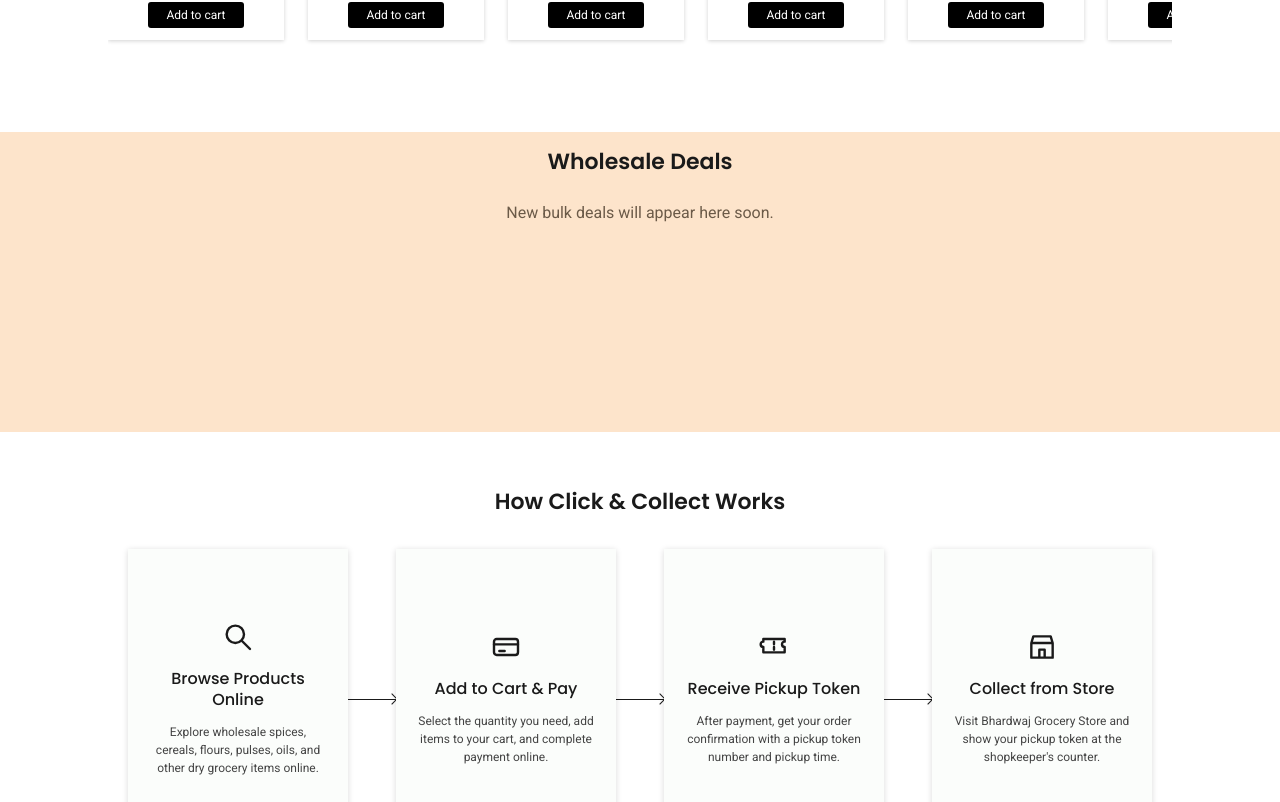
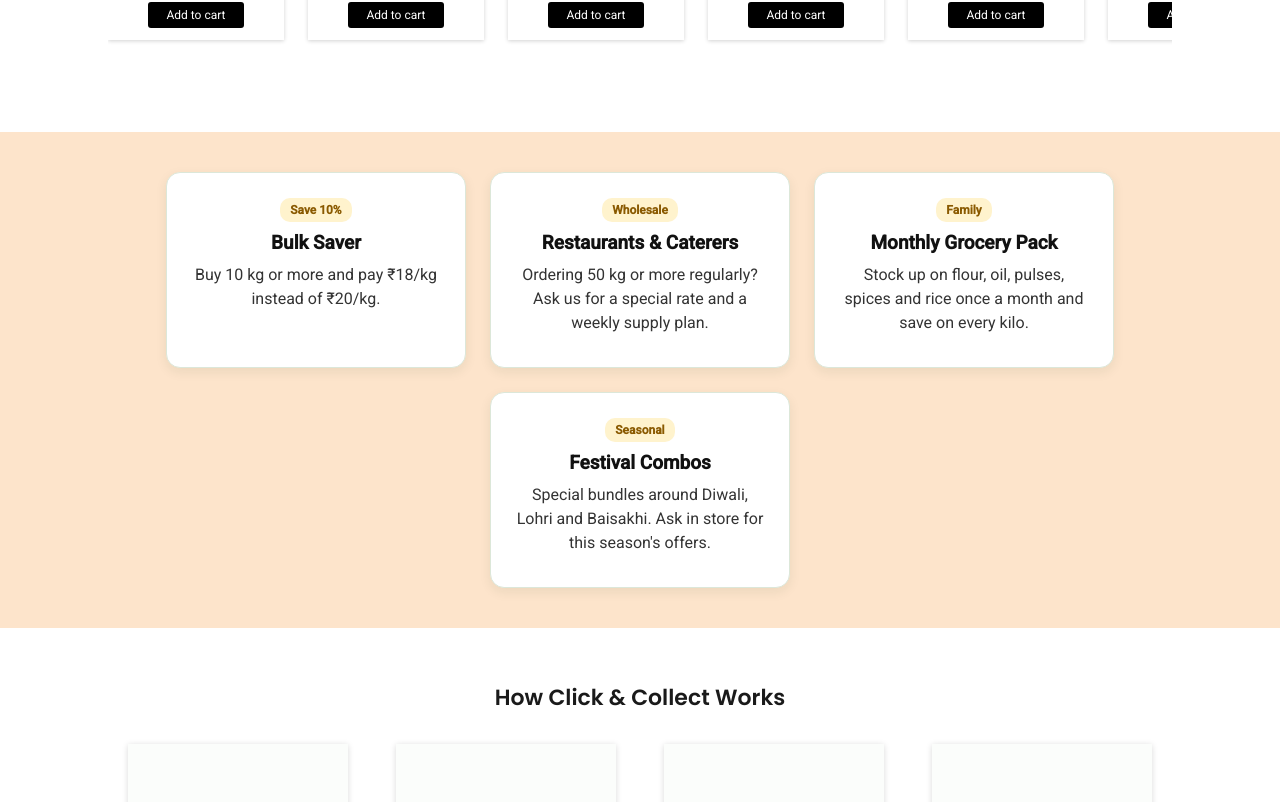
Before and after one commit to thinleyjamtsho77/bhardwajstore, a React (Vite) app in the folder client/: page / in a window 1280 px wide. Shown: the part 1538-2340 px from the top of the page. Built offline with nearby package versions, Linux system fonts and the light colour scheme; no server answers.

Commit message:
Thinley/Fixed Homepage deals section

```diff
--- a/client/src/assets/styles/home.css
+++ b/client/src/assets/styles/home.css
@@ -171,6 +171,31 @@
 .home-deals .home-title { margin-bottom: 24px; }
 .home-deals__empty { margin: 0; text-align: center; color: #6b5a48; }
 
+.home-deals {
+  padding: 40px 20px;
+}
+
+.home-deals .sv-grid {
+  display: flex;
+  flex-wrap: wrap;
+  justify-content: center;
+  gap: 24px;
+  max-width: 1100px;
+  margin: 0 auto;
+}
+
+.home-deals .sv-card {
+  box-sizing: border-box;
+  flex: 0 1 300px;
+  min-width: 0;
+  padding: 24px;
+  border: 1px solid #dce7d9;
+  border-radius: 14px;
+  background-color: #fff;
+  text-align: center;
+  box-shadow: 0 4px 12px rgba(25, 69, 28, 0.08);
+}
+
 /* Steps */
 .home-steps {
   display: flex;
--- a/client/src/components/footer.jsx
+++ b/client/src/components/footer.jsx
@@ -10,7 +10,7 @@ import "../assets/styles/footer.css";
 
 const QUICK_LINKS = [
   { label: "Categories", to: "/categories" },
-  { label: "Deals", to: "/deals" },
+  { label: "Services", to: "/services" },
   { label: "FAQs", to: "/faqs" },
   { label: "About Us", to: "/about" },
 ];
@@ -27,7 +27,7 @@ const STORE = {
   address: "Amritsar, Punjab, India",
   phone: "+91 xxxx-nnnnnn",
   email: "info@bhardwaj.hotmail.com",
-  hours: "Mon - Sun 10:00 AM - 9:00 PM",
+  hours: "Mon - Sun 07:00 AM - 11:00 PM",
 };
 const SOCIAL = {
   facebook: "https://facebook.com/",
--- a/client/src/components/navbar.jsx
+++ b/client/src/components/navbar.jsx
@@ -7,7 +7,7 @@ import "../assets/styles/navbar.css";
 const NAV_ITEMS = [
   { label: "Home", to: "/" },
   { label: "Categories", to: "/categories" },
-  { label: "Deals", to: "/deals" },
+  { label: "Services", to: "/services" },
   { label: "FAQs", to: "/faqs" },
 ];
 
@@ -32,15 +32,6 @@ function BasketIcon() {
   );
 }
 
-/**
- * Shared site header.
- *
- * Props (all optional):
- *  - cartCount: number shown as a badge on the basket
- *  - onSearch: called when the search icon is clicked
- *
- * Auth state comes from useAuth(), so this must render inside <AuthProvider>.
- */
 
 function getInitials(name) {
   const parts = (name || "").trim().split(/\s+/).filter(Boolean);
--- a/client/src/pages/HomePage.jsx
+++ b/client/src/pages/HomePage.jsx
@@ -15,7 +15,14 @@ const CATEGORIES = [
   { slug: "dry-fruits-nuts", name: "Dry Fruits & Nuts", image: categories_img("nuts.png") },
 ];
 
-// Placeholder data until the best-sellers API exists
+const DEALS = [
+  { tag: "Save 10%", title: "Bulk Saver", text: "Buy 10 kg or more and pay ₹18/kg instead of ₹20/kg." },
+  { tag: "Wholesale", title: "Restaurants & Caterers", text: "Ordering 50 kg or more regularly? Ask us for a special rate and a weekly supply plan." },
+  { tag: "Family", title: "Monthly Grocery Pack", text: "Stock up on flour, oil, pulses, spices and rice once a month and save on every kilo." },
+  { tag: "Seasonal", title: "Festival Combos", text: "Special bundles around Diwali, Lohri and Baisakhi. Ask in store for this season's offers." },
+];
+
+
 const BEST_SELLERS = Array.from({ length: 8 }, (_, i) => ({
   id: i + 1,
   name: "Cumin seeds (Jeera)",
@@ -101,7 +108,7 @@ export default function Home() {
             Order quality Indian staples in bulk at fair prices and collect your
             order from Bhardwaj Grocery Store.
           </p>
-          <Link to="/categories" className="home-btn">View Products</Link>
+          <Link to="/products" className="home-btn">View Products</Link>
         </div>
       </section>
 
@@ -124,7 +131,7 @@ export default function Home() {
       <section className="home-section" aria-labelledby="best-title">
         <div className="home-section__head">
           <h2 id="best-title" className="home-title">Best Selling Products</h2>
-          <Link to="/categories" className="home-link">View All Products</Link>
+          <Link to="/products" className="home-link">View All Products</Link>
         </div>
 
         <div className="home-carousel">
@@ -153,8 +160,15 @@ export default function Home() {
 
       {/* Wholesale deals */}
       <section className="home-deals" aria-labelledby="deals-title">
-        <h2 id="deals-title" className="home-title">Wholesale Deals</h2>
-        <p className="home-deals__empty">New bulk deals will appear here soon.</p>
+        <div className="sv-grid">
+          {DEALS.map((d) => (
+            <div className="sv-card sv-deal" key={d.title}>
+              <span className="sv-tag">{d.tag}</span>
+              <h3>{d.title}</h3>
+              <p>{d.text}</p>
+            </div>
+          ))}
+        </div>
       </section>
 
       {/* How click & collect works */}
--- a/client/src/pages/ServicesPage.jsx
+++ b/client/src/pages/ServicesPage.jsx
@@ -2,10 +2,6 @@ import { useState } from "react";
 import { Link } from "react-router";
 import "../assets/styles/services.css";
 
-/* ============================================================
-   EDIT HERE: everything below is sample content.
-   Confirm the real prices, hours and offers with the store owner.
-   ============================================================ */
 
 // Opening hours (24-hour clock, Indian Standard Time)
 const OPEN_HOUR = 7; // 7:00 AM
```
Also changed, not shown: client/src/App.jsx (+1 -7 lines).
